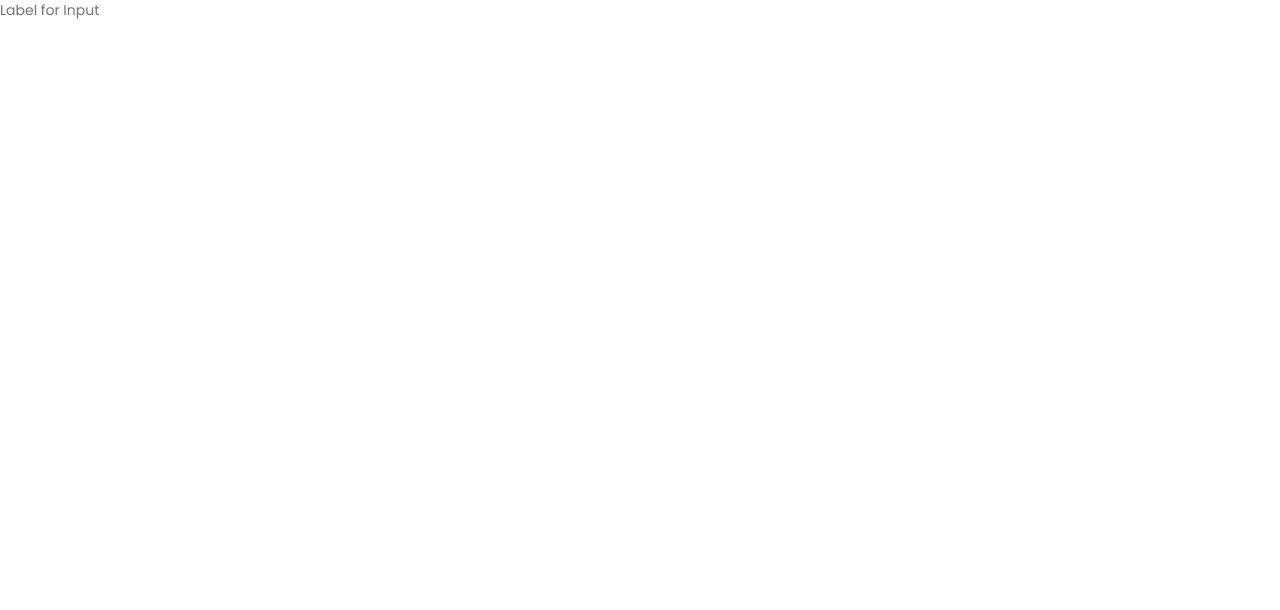
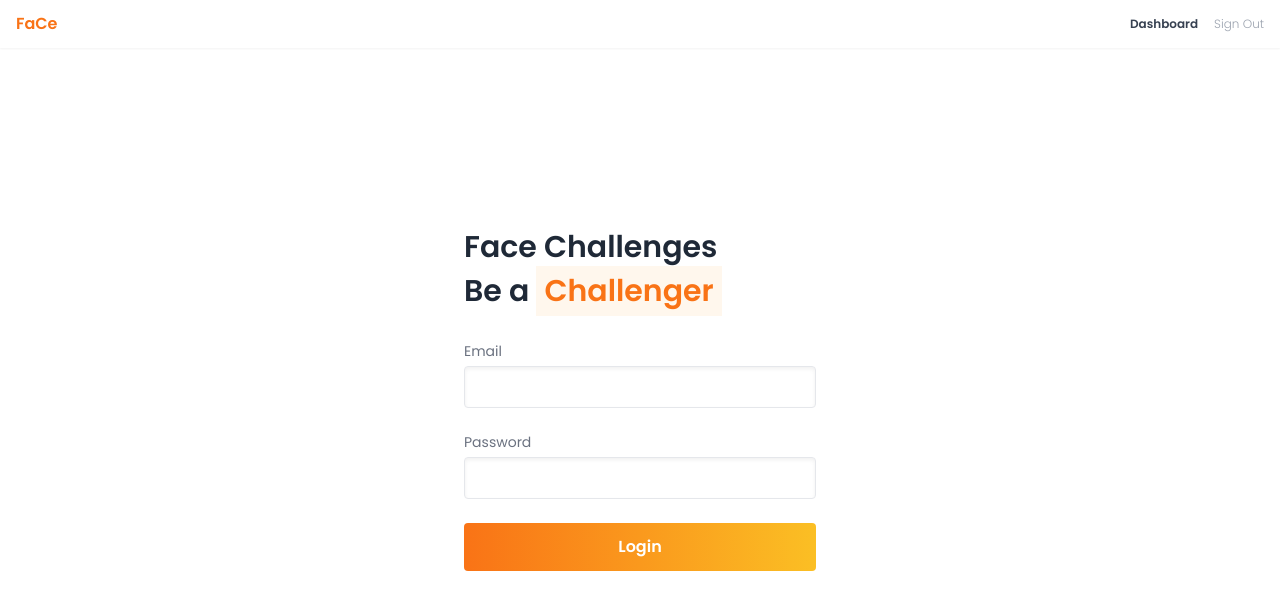
Before and after one commit to zulhamsy/face-app, a Vue app: page / in a window 1280 px wide. Shown: the top 610 px of the page. Built offline with nearby package versions, Linux system fonts and the light colour scheme.

Commit message:
navbar and login done

```diff
--- a/src/App.vue
+++ b/src/App.vue
@@ -1,14 +1,17 @@
 <template>
   <div class="main-container">
+    <the-navbar />
     <login-page />
   </div>
 </template>
 
 <script>
-import LoginPage from './components/BaseInputLabel.vue'
+import LoginPage from './views/Login.vue'
+import TheNavbar from './components/TheNavbar.vue'
 export default {
   components: {
-    LoginPage
+    LoginPage,
+    TheNavbar
   }
 }
 </script>
@@ -16,6 +19,6 @@ export default {
 <style>
 .main-container {
   @apply w-full;
-  @apply text-gray-700;
+  @apply text-gray-800;
 }
 </style>
--- a/src/components/BaseInput.vue
+++ b/src/components/BaseInput.vue
@@ -1,7 +1,23 @@
-<template></template>
+<template>
+  <input class="p-2 rounded" :class="colorClass[color]" />
+</template>
 
 <script>
-export default {}
+export default {
+  name: 'BaseInput',
+  props: {
+    color: {
+      type: String,
+      default: 'primary'
+    }
+  },
+  data() {
+    return {
+      colorClass: {
+        primary:
+          'border border-gray-200 shadow-inner focus:outline-none focus:ring-1 focus:ring-orange-500 focus:border-orange-500'
+      }
+    }
+  }
+}
 </script>
-
-<style></style>
--- a/src/components/BaseInputLabel.vue
+++ b/src/components/BaseInputLabel.vue
@@ -3,7 +3,11 @@
     <slot>Label for Input</slot>
   </label>
 </template>
-
+<script>
+export default {
+  name: 'BaseInputLabel'
+}
+</script>
 <style scoped>
 .input-label {
   font-size: 14px;
--- /dev/null
+++ b/src/components/TheNavbar.vue
@@ -0,0 +1,44 @@
+<template>
+  <nav class="px-4">
+    <!-- Logo -->
+    <h1 class="logo">FaCe</h1>
+    <!-- Menu Links -->
+    <ul class="menu-links space-x-4">
+      <li class="active">Dashboard</li>
+      <li>Sign Out</li>
+    </ul>
+  </nav>
+</template>
+
+<script>
+export default {
+  name: 'TheNavbar'
+}
+</script>
+
+<style scoped>
+nav,
+ul {
+  @apply flex;
+}
+
+nav {
+  @apply justify-between items-center w-full;
+  @apply shadow-sm;
+  @apply h-12;
+  @apply fixed top-0 bg-white;
+}
+
+.logo {
+  @apply font-semibold text-orange-500;
+}
+
+.menu-links {
+  font-size: 12px;
+  @apply text-gray-400 font-light;
+}
+
+.active {
+  @apply text-gray-700 font-semibold;
+}
+</style>
--- a/src/template/LoginPage.vue
+++ b/src/template/LoginPage.vue
@@ -25,8 +25,8 @@
 
 <style scoped>
 .container {
-  @apply px-4;
-  @apply min-h-screen;
+  @apply px-4 mx-auto;
+  @apply min-h-screen max-w-sm;
   @apply flex flex-col justify-center;
   @apply text-gray-800;
 }
--- /dev/null
+++ b/src/views/Login.vue
@@ -0,0 +1,60 @@
+<template>
+  <div class="container space-y-8">
+    <!-- Title Section -->
+    <div>
+      <!-- Title -->
+      <h1 class="mb-2">Face Challenges</h1>
+      <h1>
+        Be a
+        <span class="px-2 py-1">Challenger</span>
+      </h1>
+    </div>
+    <!-- Form Section -->
+    <form class="space-y-6">
+      <!-- Email -->
+      <div>
+        <base-input-label for="email"> Email </base-input-label>
+        <base-input id="email" class="w-full" type="email" />
+      </div>
+      <!-- Password -->
+      <div>
+        <base-input-label for="password"> Password </base-input-label>
+        <base-input id="password" class="w-full" type="password" />
+      </div>
+      <!-- Submit Button -->
+      <base-button type="submit" :load-icon="false" class="w-full">
+        Login
+      </base-button>
+    </form>
+  </div>
+</template>
+
+<script>
+import BaseInputLabel from '../components/BaseInputLabel.vue'
+import BaseInput from '../components/BaseInput.vue'
+import BaseButton from '../components/BaseButton.vue'
+export default {
+  name: 'LoginPage',
+  components: {
+    BaseInputLabel,
+    BaseInput,
+    BaseButton
+  }
+}
+</script>
+
+<style scoped>
+h1 {
+  @apply text-3xl font-semibold;
+}
+
+h1 > span {
+  @apply bg-orange-50 text-orange-500;
+}
+
+.container {
+  @apply mx-auto px-4;
+  @apply h-screen max-w-sm;
+  @apply flex flex-col justify-center;
+}
+</style>
```
